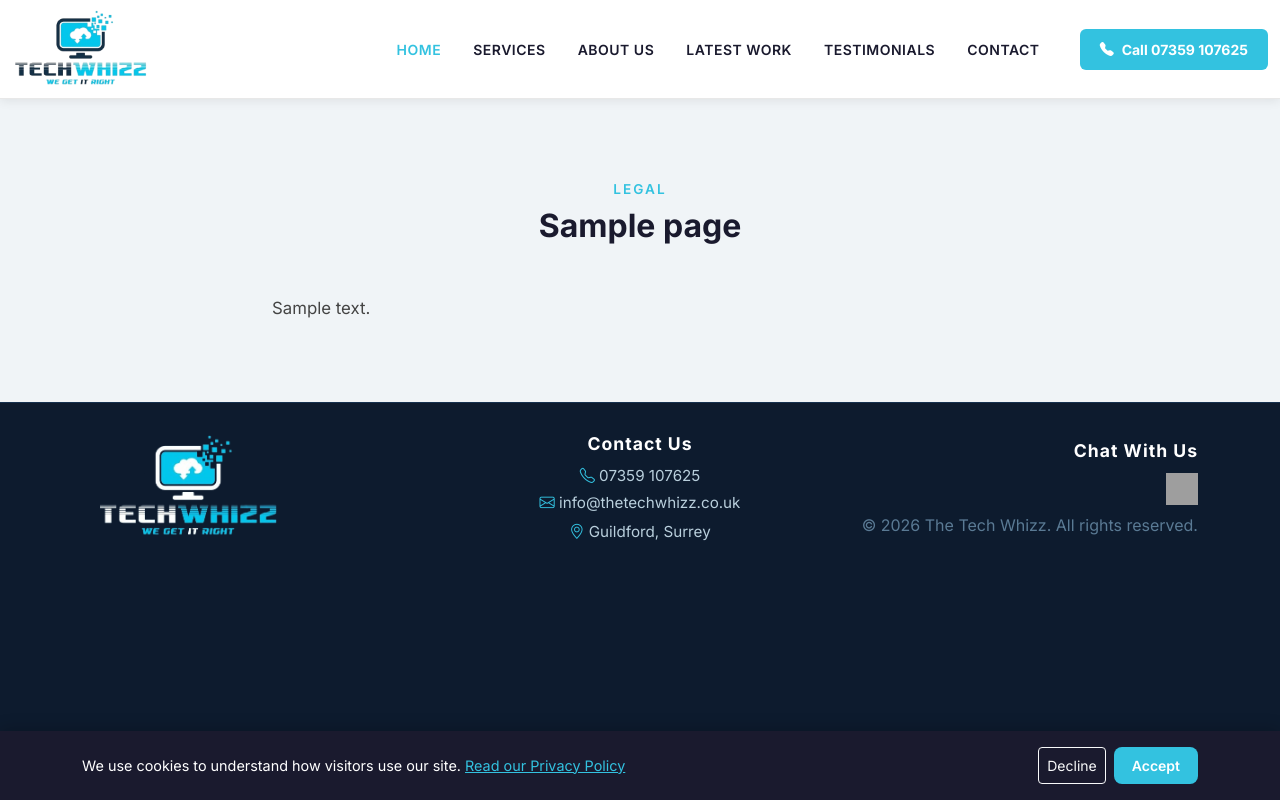
After one commit to jolantadjatlova/thetechwhizz, a Django app: template pages/templates/pages/privacy_policy_page.html in a window 1280 px wide. The commit adds this page. Run offline with Django 5.2, Linux system fonts and the light colour scheme; the template is opened without the code that fills it: most values are stand-ins (such as "Sample title", 1, 10 or a date in 2020); parts of the project's set-up code (start-up, migrations or seed data) failed here and were passed over; grey boxes are pictures that could not be loaded.

Commit message:
Add cookie consent banner with gated Google Analytics, add Privacy Policy page model and template

```diff
--- /dev/null
+++ b/pages/templates/pages/privacy_policy_page.html
@@ -0,0 +1,22 @@
+{% extends "base.html" %}
+{% load static wagtailcore_tags %}
+
+{% block title %}Privacy Policy — The Tech Whizz{% endblock %}
+
+{% block content %}
+<section class="section section-light">
+    <div class="container">
+        <div class="text-center mb-5">
+            <p class="section-label">Legal</p>
+            <h2 class="section-title">{{ page.title }}</h2>
+        </div>
+
+        <div class="row justify-content-center">
+            <div class="col-lg-8" style="color: #444; line-height: 1.7; font-size: 1.05rem;">
+                {{ page.body|richtext }}
+            </div>
+        </div>
+
+    </div>
+</section>
+{% endblock content %}
--- a/templates/base.html
+++ b/templates/base.html
@@ -27,9 +27,64 @@
     <link rel="manifest" href="{% static 'favicon/site.webmanifest' %}">
     <link rel="icon" type="image/x-icon" href="{% static 'favicon/favicon.ico' %}">
 
+    <!-- Cookie Consent + Google Analytics (gated) -->
+    <script>
+    (function() {
+        var GA_MEASUREMENT_ID = 'G-1K9JMPRGXH';
+
+        function loadGoogleAnalytics() {
+            var script = document.createElement('script');
+            script.async = true;
+            script.src = 'https://www.googletagmanager.com/gtag/js?id=' + GA_MEASUREMENT_ID;
+            document.head.appendChild(script);
+
+            window.dataLayer = window.dataLayer || [];
+            function gtag(){dataLayer.push(arguments);}
+            gtag('js', new Date());
+            gtag('config', GA_MEASUREMENT_ID);
+            window.gtag = gtag;
+        }
+
+        if (localStorage.getItem('cookieConsent') === 'accepted') {
+            loadGoogleAnalytics();
+        }
+
+        window.acceptCookies = function() {
+            localStorage.setItem('cookieConsent', 'accepted');
+            document.getElementById('cookie-banner').style.display = 'none';
+            loadGoogleAnalytics();
+        };
+
+        window.declineCookies = function() {
+            localStorage.setItem('cookieConsent', 'declined');
+            document.getElementById('cookie-banner').style.display = 'none';
+        };
+    })();
+    </script>
+
     {% block extra_css %}{% endblock %}
 </head>
 <body>
+
+    <!-- Cookie Consent Banner -->
+    <div id="cookie-banner" style="display: none; position: fixed; bottom: 0; left: 0; right: 0; z-index: 9999; background: #1a1a2e; color: #fff; padding: 16px 24px; box-shadow: 0 -2px 15px rgba(0,0,0,0.2);">
+        <div class="container d-flex flex-wrap align-items-center justify-content-between gap-3">
+            <p style="margin: 0; font-size: 0.9rem;">
+                We use cookies to understand how visitors use our site.
+                <a href="/privacy-policy/" style="color: var(--cyan); text-decoration: underline;">Read our Privacy Policy</a>
+            </p>
+            <div class="d-flex gap-2">
+                <button onclick="declineCookies()" class="btn btn-outline-light btn-sm">Decline</button>
+                <button onclick="acceptCookies()" class="btn btn-whatsapp btn-sm">Accept</button>
+            </div>
+        </div>
+    </div>
+
+    <script>
+        if (localStorage.getItem('cookieConsent') === null) {
+            document.getElementById('cookie-banner').style.display = 'block';
+        }
+    </script>
 
     <!-- Navbar -->
     <nav class="navbar navbar-expand-lg navbar-light site-navbar">
```
Also changed, not shown: pages/models.py (+11 -0 lines), pages/migrations/0005_privacypolicypage.py (added).
